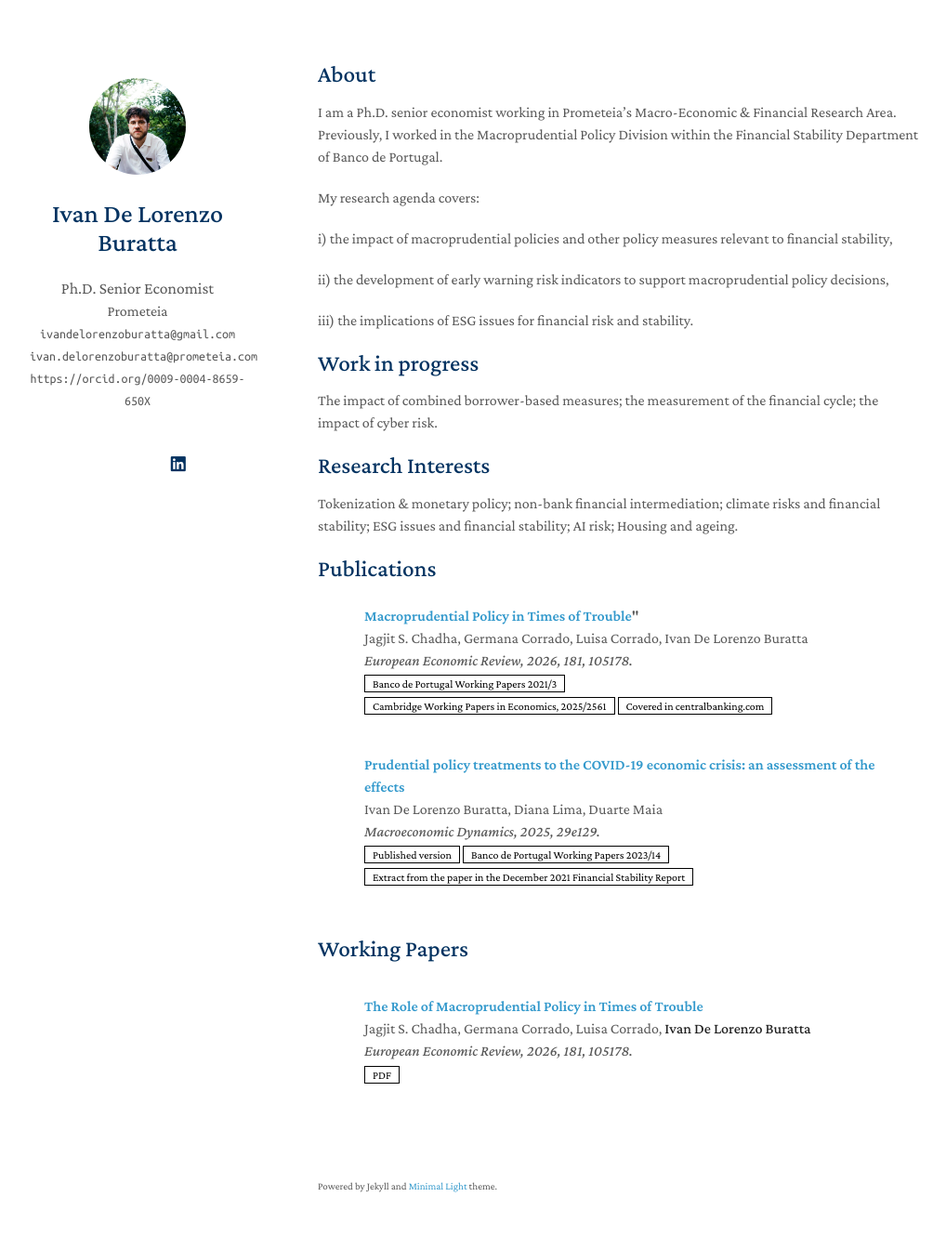
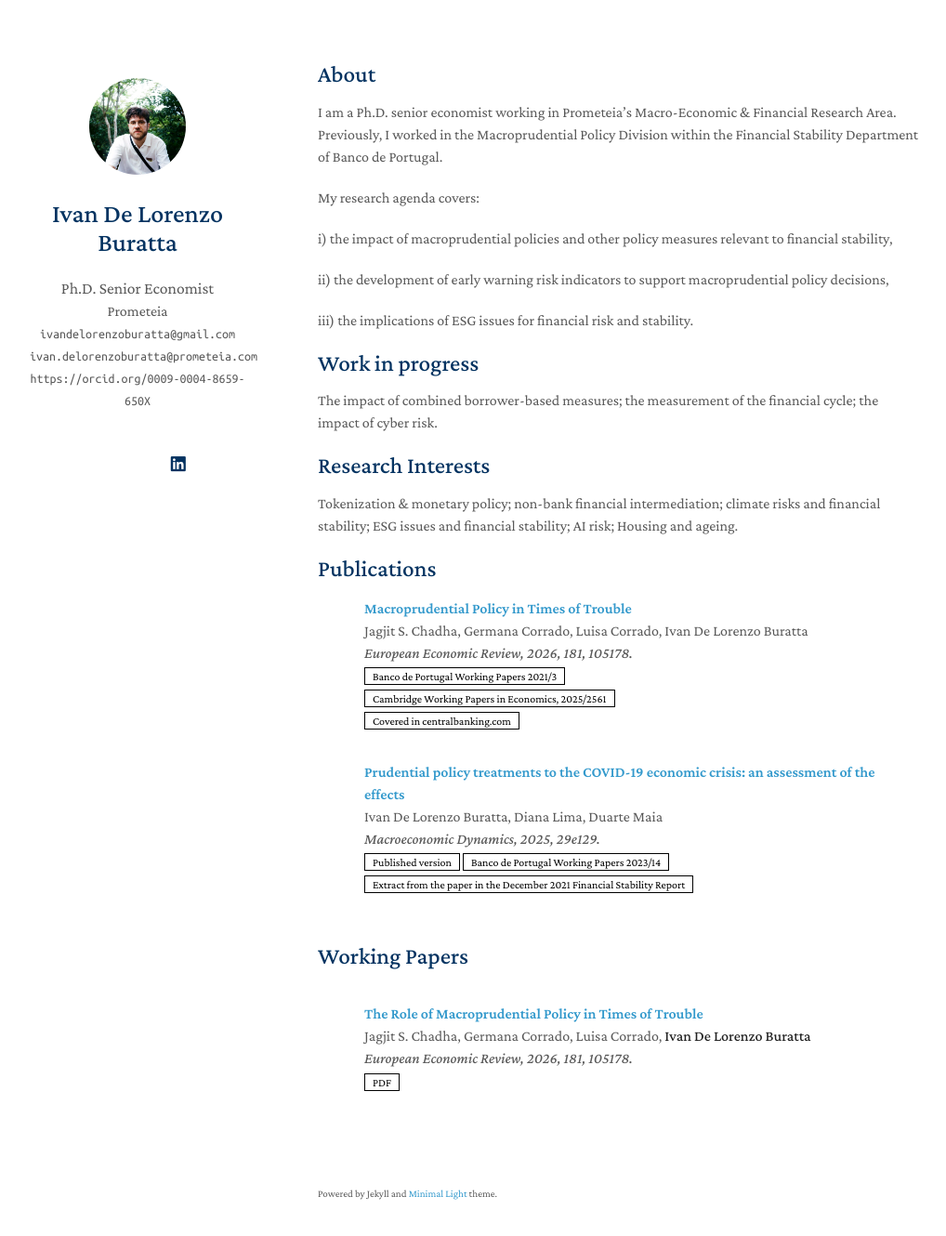
Before and after one commit to ivandelo/ivandelo.github.io, a Jekyll site: the page built from index.md, in a window 1280 px wide and 1365 px high. Shown: the top 1330 px of the window at 93% size, without its empty margins (128-1146 px from the left). Built offline with Jekyll 4.4.1, drawn with Linux system fonts in a browser that asks for light colours; a style sheet for code colours, icons or effects is not loaded; our own code applies the rules of GitHub Pages for plain Markdown files.

Commit message:
Update publications.yml

```diff
--- a/_data/publications.yml
+++ b/_data/publications.yml
@@ -1,7 +1,7 @@
 main:
 
   - title: <a href="https://www.sciencedirect.com/science/article/abs/pii/S0014292125002284"
-         target="_blank">Macroprudential Policy in Times of Trouble</a>"
+         target="_blank">Macroprudential Policy in Times of Trouble</a>
     authors: Jagjit S. Chadha, Germana Corrado, Luisa Corrado, Ivan De Lorenzo Buratta
     conference_short: EER
     conference: European Economic Review, 2026, 181, 105178.
@@ -11,7 +11,7 @@ main:
          style="font-size:12px;">Banco de Portugal Working Papers 2021/3</a><br>
       <a href="https://www.econ.cam.ac.uk/publications/cwpe/2561"
          class="btn btn-sm z-depth-0" role="button" target="_blank"
-         style="font-size:12px;">Cambridge Working Papers in Economics, 2025/2561</a>
+         style="font-size:12px;">Cambridge Working Papers in Economics, 2025/2561</a><br>
       <a href="https://www.centralbanking.com/central-banks/financial-stability/7824366/macro-pru-can-alleviate-stress-portuguese-paper"
          class="btn btn-sm z-depth-0" role="button" target="_blank"
          style="font-size:12px;">Covered in centralbanking.com</a>
```
